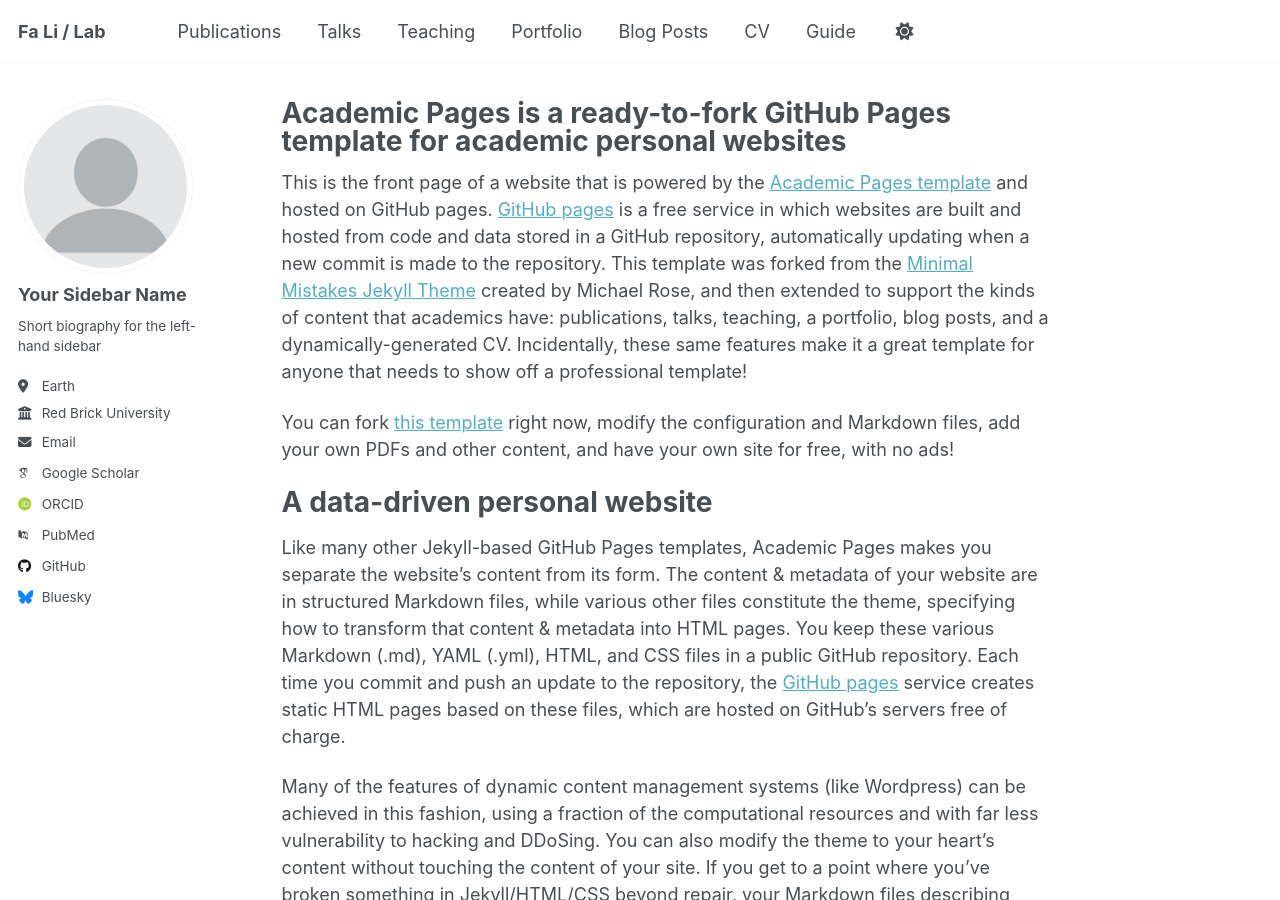
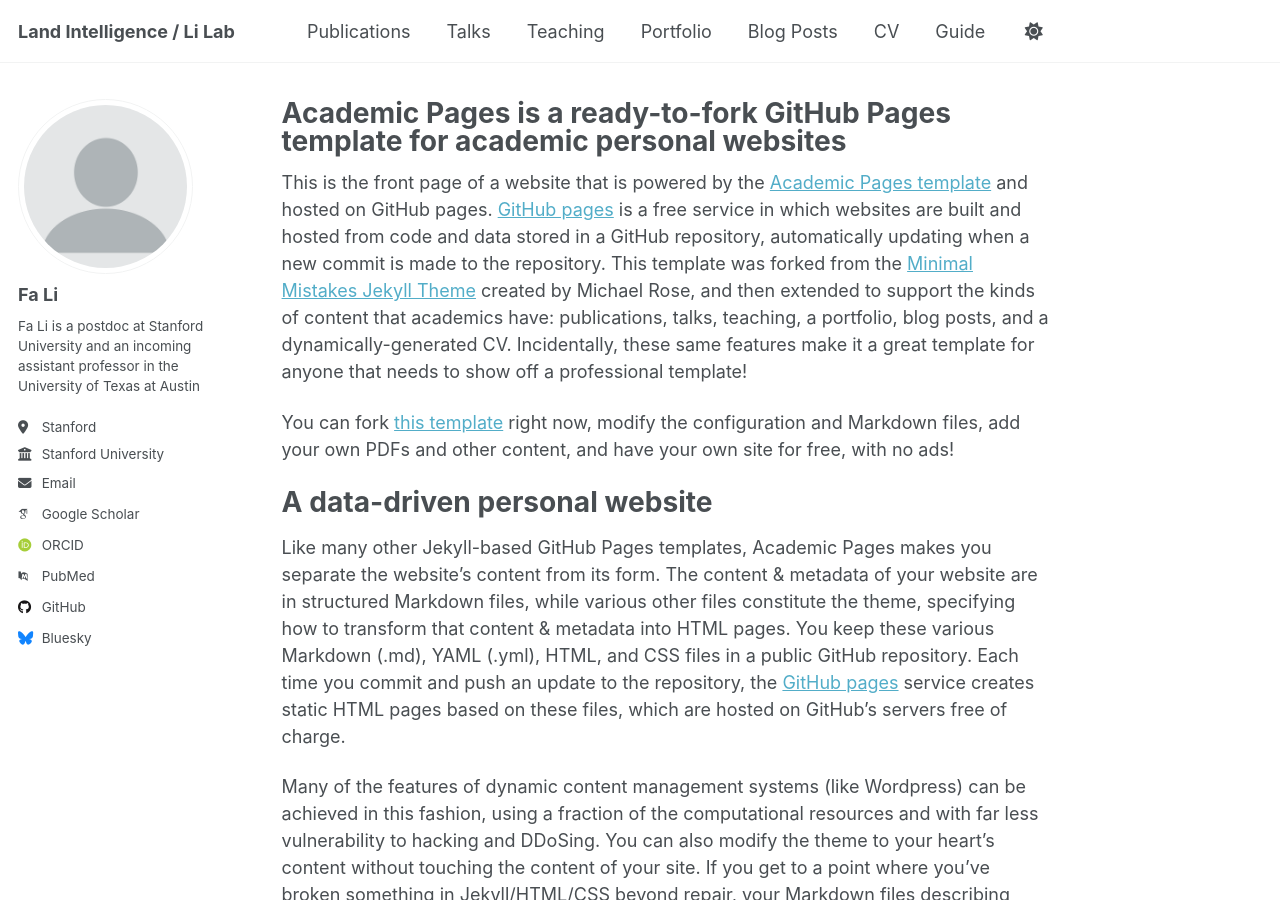
Before and after one commit to fali-lab/fali-lab.github.io, a Jekyll site: the page built from _pages/about.md, in a window 1280 px wide and 900 px high. Built offline with Jekyll 4.4.1, drawn with Linux system fonts in a browser that asks for light colours; some web fonts are replaced; a script that is not in the unit is left out.

Commit message:
Update _config.yml

```diff
--- a/_config.yml
+++ b/_config.yml
@@ -9,10 +9,10 @@
 # Basic Site Settings
 locale                   : "en-US"
 site_theme               : "default" # Currently available options are "default", "air"
-title                    : "Fa Li / Lab"
+title                    : "Land Intelligence / Li Lab"
 title_separator          : "-"
 name                     : &name "Fa Li"
-description              : &description "Earth scientist"
+description              : &description "Land Intelligence"
 url                      : https://fali-lab.github.io # the base hostname & protocol for your site e.g. "https://[your GitHub username].github.io" or if you already have some other page hosted on Github then use "https://[your GitHub username].github.io/[Your Repo Name]"
 baseurl                  : "" # the subpath of your site, e.g. "/blog"
 repository               : "fali-lab/fali-lab.github.io"
@@ -23,13 +23,13 @@
 author:
   # Biographic information
   avatar           : "profile.png"
-  name             : "Your Sidebar Name"
+  name             : "Fa Li"
   pronouns         : # example: "she/her"
-  bio              : "Short biography for the left-hand sidebar"
-  location         : "Earth"
-  employer         : "Red Brick University"
+  bio              : "Fa Li is a postdoc at Stanford University and an incoming assistant professor in the University of Texas at Austin"
+  location         : "Stanford"
+  employer         : "Stanford University"
   uri              : # URL
-  email            : "none@example.org"
+  email            : "fali2@stanford.edu"
 
   # Academic websites
   academia         : # URL
```
